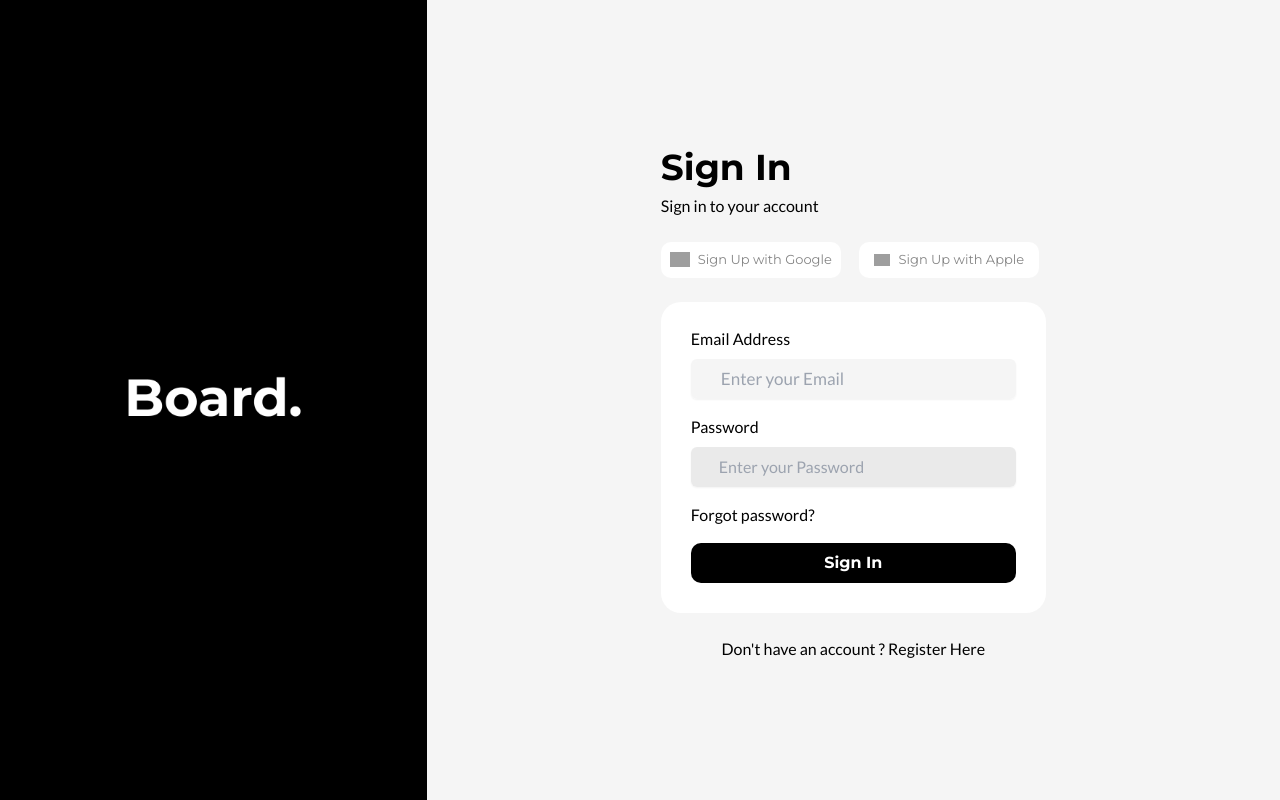
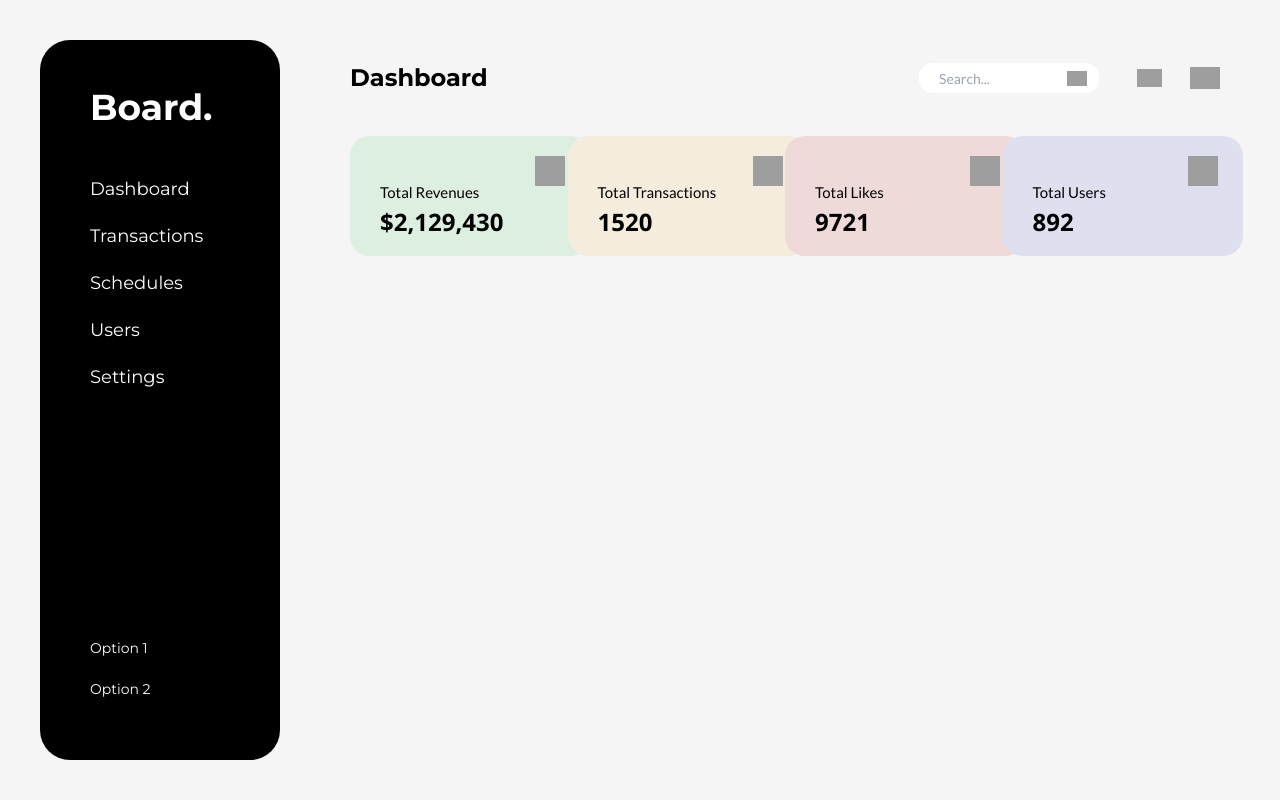
Before and after one commit to Sammy970/reactjs-assignment, a React (Create React App) app: page / in a window 1280 px wide. Built offline with nearby package versions, Linux system fonts and the light colour scheme; grey boxes are pictures that could not be loaded.

Commit message:
Added Dashboard

```diff
--- a/src/App.js
+++ b/src/App.js
@@ -1,11 +1,13 @@
 import "./App.css";
-import Page from "./Components/Page";
+import DashboardPage from "./Components/DashboardPage";
+// import Page from "./Components/Page";
 import { GoogleOAuthProvider } from "@react-oauth/google";
 
 function App() {
   return (
     <GoogleOAuthProvider clientId="961554645576-13lc9ns68qctjf5tbs4m1bqqcosna90t.apps.googleusercontent.com">
-      <Page />
+      {/* <Page /> */}
+      <DashboardPage />
     </GoogleOAuthProvider>
   );
 }
--- /dev/null
+++ b/src/Components/CSS/Dashboard.css
@@ -0,0 +1,35 @@
+@import url("https://fonts.googleapis.com/css2?family=Lato&display=swap");
+
+.dashboardContainer {
+  padding-left: 30px;
+  padding-right: 60px;
+}
+
+.dashboardContainer h1 {
+  color: #000;
+  font-size: 24px;
+  font-family: Montserrat;
+  font-weight: 700;
+}
+
+.searchBar {
+  display: flex;
+  width: 180px;
+  height: 30px;
+  border-radius: 14px;
+  justify-content: center;
+  align-items: center;
+  padding-left: 20px;
+  padding-right: 20px;
+  flex-shrink: 0;
+
+  color: var(--light-grey, #b0b0b0);
+  font-size: 14px;
+  font-family: Lato;
+
+  outline: none;
+}
+
+.cards {
+  padding-top: 40px;
+}
--- /dev/null
+++ b/src/Components/CSS/DashboardPage.css
@@ -0,0 +1,18 @@
+@import url("https://fonts.googleapis.com/css2?family=Montserrat:wght@700&display=swap");
+@import url("https://fonts.googleapis.com/css2?family=Montserrat&display=swap");
+
+.bg {
+  background-color: #f5f5f5;
+}
+
+.bg2 {
+  background-color: rebeccapurple;
+}
+
+.sidebar {
+  padding: 40px;
+}
+
+.dashboardContainer {
+  padding-top: 60px;
+}
--- /dev/null
+++ b/src/Components/CSS/Sidebar.css
@@ -0,0 +1,36 @@
+@import url("https://fonts.googleapis.com/css2?family=Montserrat:wght@700&display=swap");
+@import url("https://fonts.googleapis.com/css2?family=Montserrat&display=swap");
+
+.container-bg {
+  background-color: #000;
+  width: 280px;
+  border-radius: 30px;
+  padding-bottom: 40px;
+}
+
+.companyName {
+  color: #fff;
+  font-size: 36px;
+  font-family: "Montserrat", sans-serif;
+  font-weight: 700;
+  padding-top: 40px;
+  padding-left: 50px;
+  padding-bottom: 30px;
+}
+
+.options h3 {
+  padding-left: 50px;
+  padding-bottom: 20px;
+  color: #fff;
+  font-size: 18px;
+  font-family: Montserrat;
+  /* font-weight: 700; */
+}
+
+.bottomOptions h3 {
+  padding-left: 50px;
+  padding-bottom: 20px;
+  color: #fff;
+  font-size: 14px;
+  font-family: Montserrat;
+}
--- /dev/null
+++ b/src/Components/Dashboard.js
@@ -0,0 +1,64 @@
+import React from "react";
+import "./CSS/Dashboard.css";
+
+import SmCards from "./DashboardComponents/SmCards";
+
+const Dashboard = () => {
+  return (
+    <>
+      <div className="dashboardContainer">
+        <div className="grid grid-cols-4">
+          <h1 className="col-span-1">Dashboard</h1>
+          <div className="flex space-x-7 justify-end items-center col-span-3 col-end-7">
+            <button className="flex justify-center items-center">
+              <input
+                type="text"
+                className="searchBar"
+                placeholder="Search..."
+              />
+              <img
+                src="https://cdn.iconscout.com/icon/free/png-256/free-search-1289-433864.png"
+                alt=""
+                width="20px"
+                className="relative right-8"
+              />
+            </button>
+            <img
+              src="https://cdn.icon-icons.com/icons2/2091/PNG/512/bell_icon_128467.png"
+              alt=""
+              width="25px"
+              height="51px"
+            />
+            <img
+              src="https://upload.wikimedia.org/wikipedia/commons/thumb/1/14/Product_sample_icon_picture.png/800px-Product_sample_icon_picture.png"
+              alt=""
+              width="30px"
+              height="51px"
+            />
+          </div>
+        </div>
+
+        <div className="cards grid grid-cols-4">
+          <SmCards
+            smallTitle="Total Revenues"
+            NumberValue="$2,129,430"
+            color="#DDEFE0"
+          />
+          <SmCards
+            smallTitle="Total Transactions"
+            NumberValue="1520"
+            color="#F4ECDD"
+          />
+          <SmCards
+            smallTitle="Total Likes"
+            NumberValue="9721"
+            color="#EFDADA"
+          />
+          <SmCards smallTitle="Total Users" NumberValue="892" color="#DEE0EF" />
+        </div>
+      </div>
+    </>
+  );
+};
+
+export default Dashboard;
--- /dev/null
+++ b/src/Components/DashboardComponents/SmCards.css
@@ -0,0 +1,37 @@
+@import url("https://fonts.googleapis.com/css2?family=Lato&display=swap");
+@import url("https://fonts.googleapis.com/css2?family=Open+Sans:wght@700&display=swap");
+
+.card {
+  border-radius: 20px;
+  padding: 20px;
+  position: relative;
+  width: 240px;
+  height: 120px;
+}
+
+.logo {
+  position: absolute;
+  top: 20px;
+  right: 25px;
+  width: 30px;
+  height: 30px;
+}
+
+.card-content {
+  margin-left: 10px;
+  margin-top: 25px;
+  /* margin-bottom: 10px; */
+}
+
+.card-content p {
+  color: #000;
+  font-size: 15px;
+  font-family: "Lato", sans-serif;
+}
+
+.card-content h1 {
+  color: #000;
+  font-size: 24px;
+  font-family: "Open Sans", sans-serif;
+  font-weight: 700;
+}
--- /dev/null
+++ b/src/Components/DashboardComponents/SmCards.js
@@ -0,0 +1,23 @@
+import React from "react";
+
+import "./SmCards.css";
+
+const SmCards = ({ smallTitle, NumberValue, color }) => {
+  return (
+    <>
+      <div className="card" style={{ background: color }}>
+        <img
+          src="https://upload.wikimedia.org/wikipedia/commons/thumb/1/14/Product_sample_icon_picture.png/800px-Product_sample_icon_picture.png" // Replace with your logo image path
+          alt="Logo"
+          className="logo"
+        />
+        <div className="card-content">
+          <p>{smallTitle}</p>
+          <h1>{NumberValue}</h1>
+        </div>
+      </div>
+    </>
+  );
+};
+
+export default SmCards;
--- /dev/null
+++ b/src/Components/DashboardPage.js
@@ -0,0 +1,21 @@
+import React from "react";
+import "./CSS/DashboardPage.css";
+
+// Importing Components
+import Sidebar from "./Sidebar";
+import Dashboard from "./Dashboard";
+
+const DashboardPage = () => {
+  return (
+    <div className="bg h-screen flex">
+      <div className=" w-1/4 sidebar flex justify-center items-center float-left">
+        <Sidebar />
+      </div>
+      <div className="w-3/4 flex">
+        <Dashboard />
+      </div>
+    </div>
+  );
+};
+
+export default DashboardPage;
--- /dev/null
+++ b/src/Components/Sidebar.js
@@ -0,0 +1,28 @@
+import React from "react";
+import "./CSS/Sidebar.css"
+
+const Sidebar = () => {
+  return (
+    <>
+      {/* Sidebar */}
+      <div className="container-bg h-full flex flex-col justify-between">
+        <div className="grid grid-auto-row gap-3">
+          <h1 className="companyName">Board.</h1>
+          <div className="options">
+            <h3>Dashboard</h3>
+            <h3>Transactions</h3>
+            <h3>Schedules</h3>
+            <h3>Users</h3>
+            <h3>Settings</h3>
+          </div>
+        </div>
+        <div className="bottomOptions">
+          <h3>Option 1</h3>
+          <h3>Option 2</h3>
+        </div>
+      </div>
+    </>
+  );
+};
+
+export default Sidebar;
```
